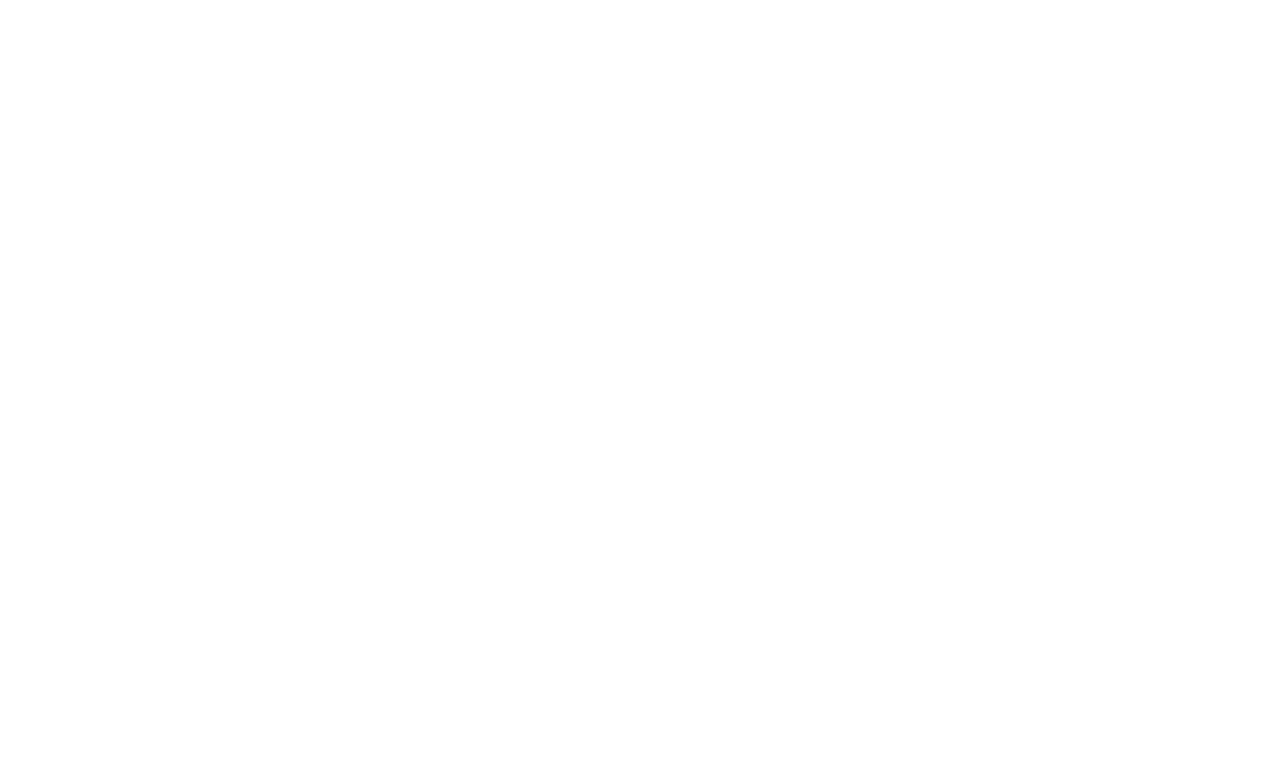
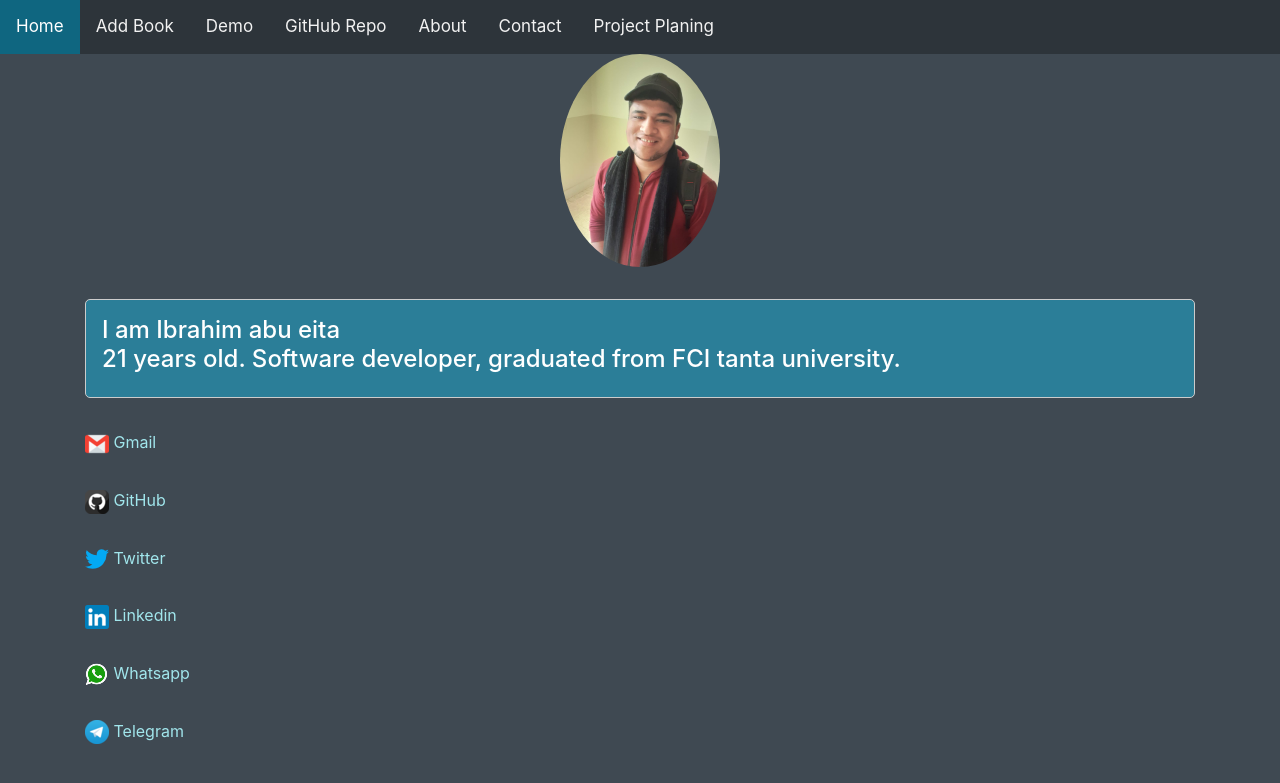
Before and after one commit to ibrahim99035/Backend_task, a Flask app: page /contacts in a window 1280 px wide. Before the commit the part shown is empty. Shown: the top 783 px of the page. Run offline with Flask 2, Linux system fonts and the light colour scheme; some libraries are stand-ins or nearby versions.

Commit message:
contacts page creation

```diff
--- a/App/static/css/style.css
+++ b/App/static/css/style.css
@@ -191,3 +191,23 @@
 .up.show{
     right: 10px;
 }
+
+/*contacts*/
+.conn{
+    padding-top: 2rem;
+}
+
+#intro{
+    margin-top: 2rem;
+    border: #ccc 1px solid;
+    padding: 1rem;
+    border-radius: 5px;
+    background-color: #2b7e98;
+}
+#myImage{
+    text-align: center;
+}
+#myImage img{
+    width: 10rem;
+    border-radius: 50%;
+}
--- a/App/templates/contacts.html
+++ b/App/templates/contacts.html
@@ -0,0 +1,48 @@
+{% extends 'base.html' %}
+{% block head %}
+
+{% endblock %}
+
+{% block body %}
+    <div class="container">
+        <div id="myImage">
+            <img src="{{ url_for('static', filename='images/me/ibrahim.jpeg') }}" alt="This is me">
+        </div>
+        <div>
+            <div id="intro">
+                <h4>
+                    I am Ibrahim abu eita <br>
+                    21 years old.
+                    Software developer, graduated from FCI tanta university.
+                </h4>
+            </div>
+            <div id="contacts">
+                <div class="conn">
+                    <img src="{{ url_for('static', filename='images/contacts/gmail.png') }}" alt="gmail">
+                    <a href="mailto:ebrahimaboeita990@gmail.com">Gmail</a><br>
+                </div>
+                <div class="conn">
+                    <img src="{{ url_for('static', filename='images/contacts/github.png') }}" alt="github">
+                    <a href="https://github.com/ibrahim99035">GitHub</a><br>
+                </div>
+                <div class="conn">
+                    <img src="{{ url_for('static', filename='images/contacts/twitter.png') }}" alt="twitter">
+                    <a href="https://twitter.com/Ebrahim87701156">Twitter</a><br>
+                </div>
+                <div class="conn">
+                    <img src="{{ url_for('static', filename='images/contacts/linkedIn.png') }}" alt="Linkedin">
+                    <a href="https://www.linkedin.com/in/ibrahim-abu-eita-0b2490206/">Linkedin</a><br>
+                </div>
+                <div class="conn">
+                    <img src="{{ url_for('static', filename='images/contacts/whatsapp.png') }}" alt="whatsapp">
+                    <a href="https://wa.me/201061468175">Whatsapp</a><br>
+                </div>
+                <div class="conn">
+                    <img src="{{ url_for('static', filename='images/contacts/Telegram.png') }}" alt="telegram">
+                    <a href="https://t.me/ibrahimaboeita">Telegram</a><br>
+                </div>
+            </div>
+        </div>
+
+    </div>
+{% endblock %}
```
Also changed, not shown: App/site.db, App/static/images/contacts/Telegram.png (added), App/static/images/contacts/github.png (added), App/static/images/contacts/gmail.png (added), App/static/images/contacts/linkedIn.png (added), App/static/images/contacts/twitter.png (added), App/static/images/contacts/whatsapp.png (added), App/static/images/me/ibrahim.jpeg (added).
